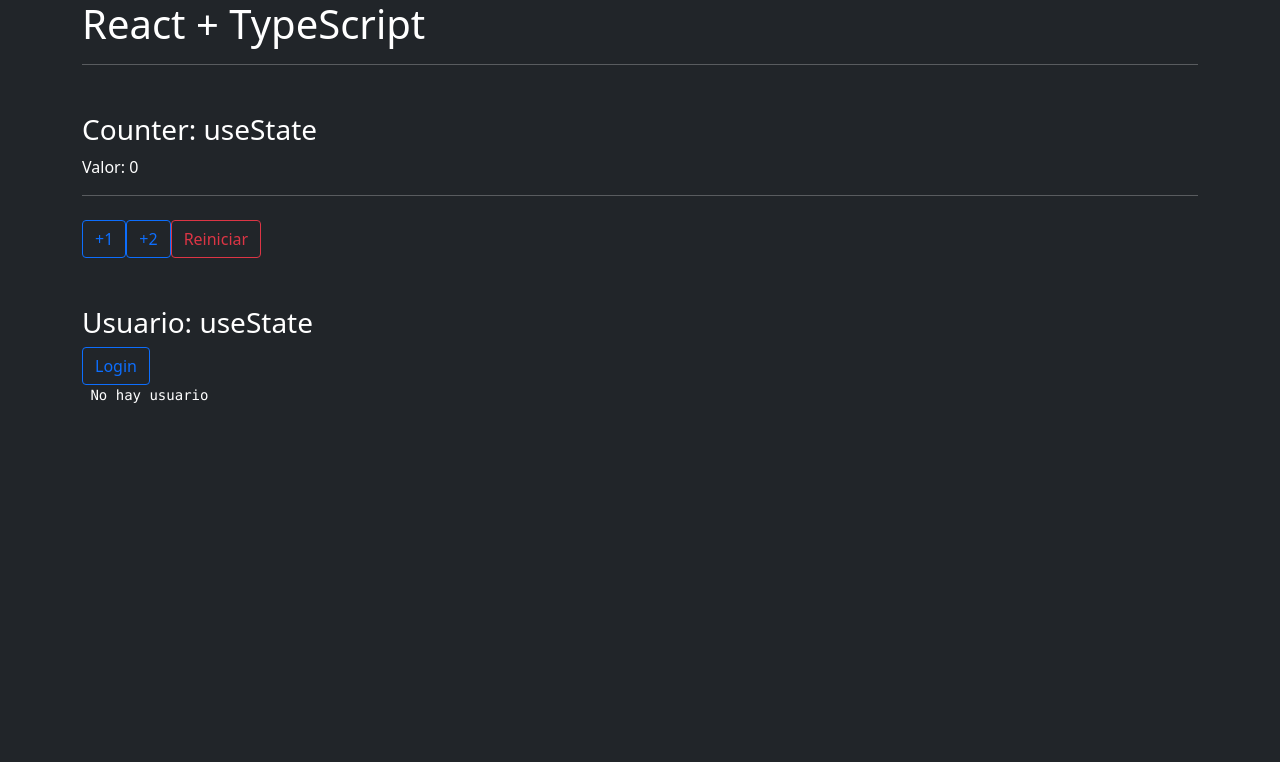
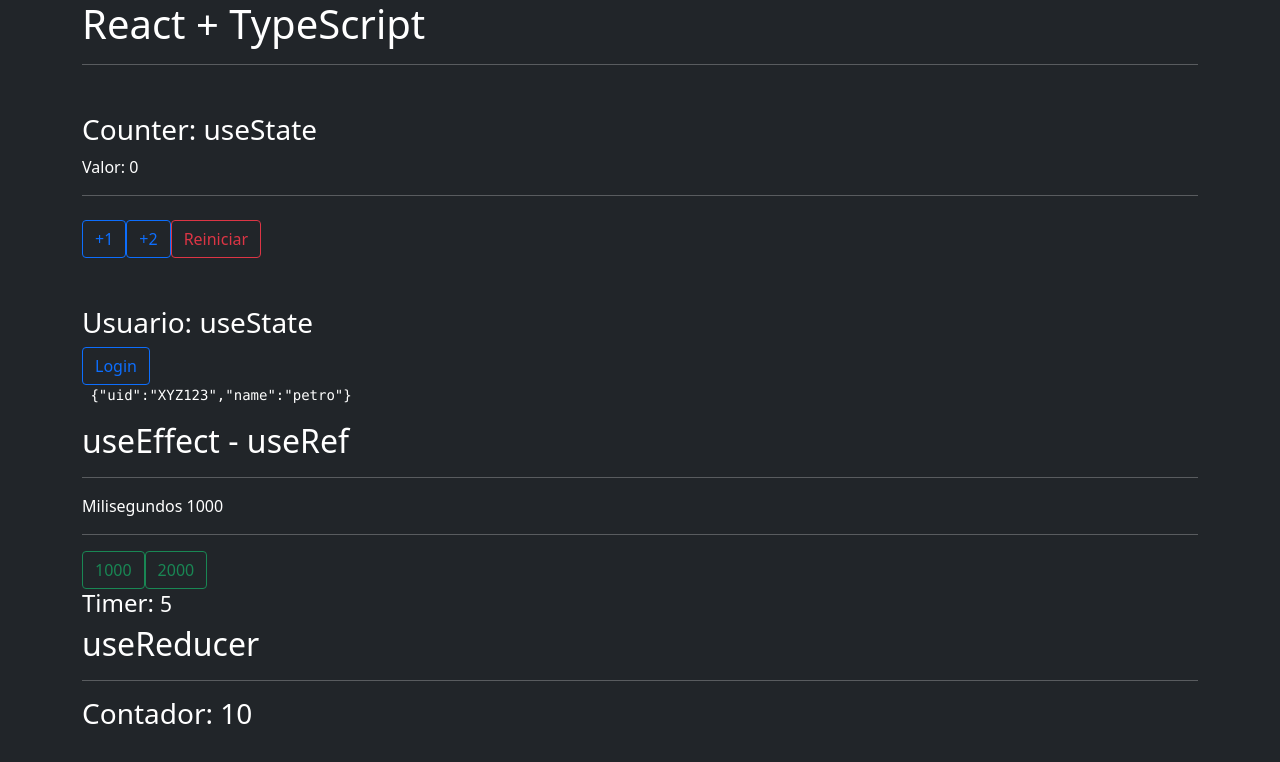
Before and after one commit to Danfelogar/react-ts, a React (Create React App) app: page / in a window 1280 px wide. Shown: the top 762 px of the page. Built offline with nearby package versions, Linux system fonts and the light colour scheme.

Commit message:
3 commit learneing 3 class

```diff
--- a/src/App.tsx
+++ b/src/App.tsx
@@ -1,5 +1,8 @@
 import { Counter } from "./components/Counter";
 import { Usuario } from "./components/Usuario";
+
+import { TimerPadre } from "./components/TimerPadre";
+import { ContadorRed } from './components/ContadorRed';
 
 function App() {
   return (
@@ -8,6 +11,14 @@ function App() {
       <hr/>
       <Counter />
       <Usuario />
+
+      <h2>useEffect - useRef</h2>
+      <hr/>
+      <TimerPadre />
+
+      <h2>useReducer</h2>
+      <hr/>
+      <ContadorRed />
     </>
   );
 }
--- /dev/null
+++ b/src/components/ContadorRed.tsx
@@ -0,0 +1,8 @@
+
+export const ContadorRed = () => {
+    return (
+        <>
+            <h3>Contador: 10</h3>
+        </>
+    )
+}
--- /dev/null
+++ b/src/components/Timer.tsx
@@ -0,0 +1,23 @@
+import { useEffect, useRef, useState } from "react";
+
+type TimerArgs = {
+    milisegundos: number,
+    // segundos?: number,//el simbolo de interrogacion de esta forma indica que no es obligatorio
+}
+
+export const Timer = ({milisegundos}: TimerArgs) => {
+
+    const [segundos, setSegundos] = useState(0);
+    const ref = useRef<NodeJS.Timeout>();
+
+    useEffect(() => {
+        ref.current  &&  clearInterval(ref.current);
+        ref.current = setInterval(()=>setSegundos(s => s + 1) , milisegundos);
+    }, [milisegundos])
+
+    return (
+        <div>
+            <h4>Timer: <small>{segundos}</small></h4>
+        </div>
+    )
+}
--- /dev/null
+++ b/src/components/TimerPadre.tsx
@@ -0,0 +1,29 @@
+import { useState } from "react";
+import { Timer } from "./Timer";
+
+export const TimerPadre = () => {
+
+    const [milisegundos, setMilisegundos] = useState(1000);
+
+    return (
+        <div>
+            <span>Milisegundos { milisegundos }</span>
+
+            <hr/>
+
+            <button
+            onClick={()=> setMilisegundos(1000)}
+            className="btn btn-outline-success">
+                1000
+            </button>
+
+            <button
+            onClick={()=> setMilisegundos(2000)}
+            className="btn btn-outline-success">
+                2000
+            </button>
+
+            <Timer milisegundos={ milisegundos }/>
+        </div>
+    )
+}
--- a/src/components/Usuario.tsx
+++ b/src/components/Usuario.tsx
@@ -1,13 +1,17 @@
 import { useState } from "react";
-
-export const Usuario = () => {
-
     interface User {
         uid: string;
         name: string;
     }
 
-    const [user, setUser] = useState<User>();
+    const tempUser: User ={
+        uid: 'XYZ123',
+        name: 'petro'
+    }
+
+export const Usuario = () => {
+
+    const [user, setUser] = useState<User>(tempUser);
 
     const login = () =>{
         setUser({
@@ -27,8 +31,8 @@ export const Usuario = () => {
             </button>
             {
                 (!user)
-                ? <pre> No hay usuario </pre>
-                : <pre> { JSON.stringify( user ) } </pre>
+                    ? <pre> No hay usuario </pre>
+                    : <pre> { JSON.stringify( user ) } </pre>
             }
         </div>
     )
```
